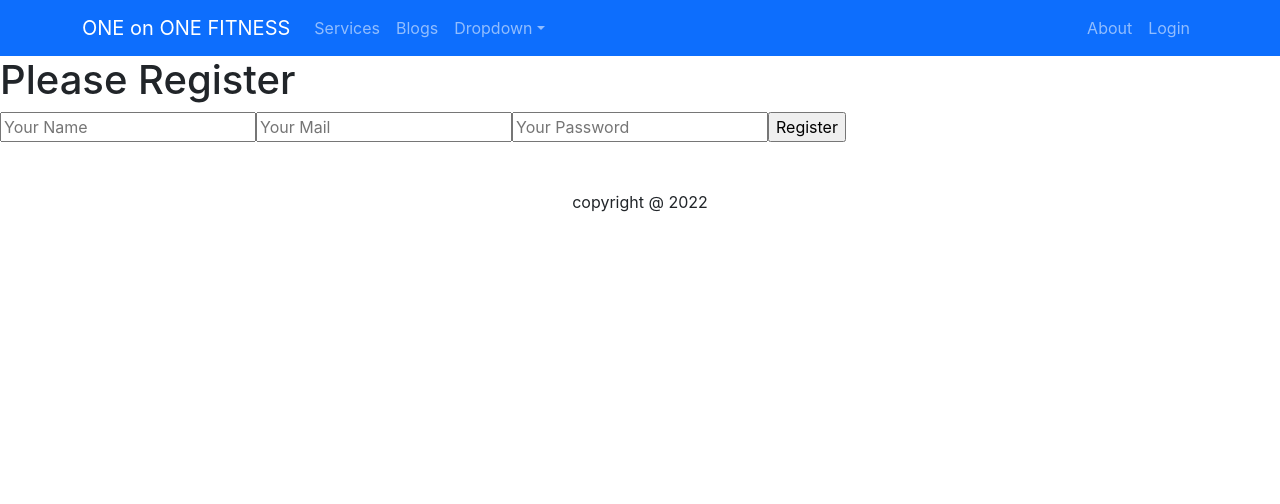
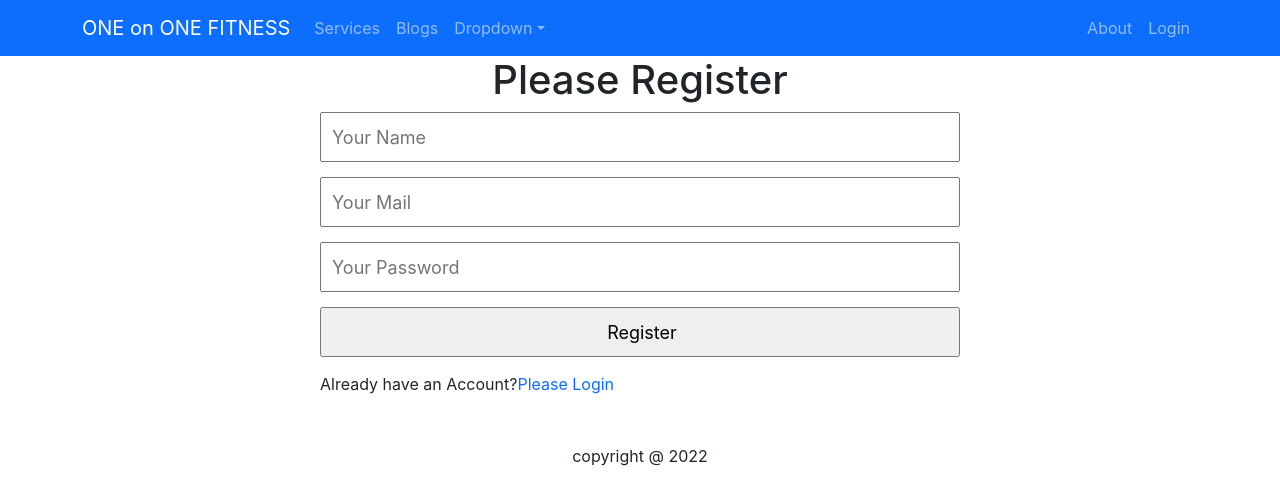
Before and after one commit to AbidHasan0/one-on-one-fitness, a React (Create React App) app: page /register in a window 1280 px wide. Shown: the top 504 px of the page. Built offline with nearby package versions, Linux system fonts and the light colour scheme; no server answers.

Commit message:
add to register form

```diff
--- a/package.json
+++ b/package.json
@@ -11,6 +11,7 @@
     "react": "^18.0.0",
     "react-bootstrap": "^2.2.3",
     "react-dom": "^18.0.0",
+    "react-firebase-hooks": "^5.0.3",
     "react-router-dom": "^6.3.0",
     "react-scripts": "5.0.1",
     "web-vitals": "^2.1.4"
--- a/src/App.js
+++ b/src/App.js
@@ -2,9 +2,11 @@
 import { Route, Routes } from 'react-router-dom';
 import './App.css';
 import About from './Pages/About/About';
+import Checkout from './Pages/Checkout/Checkout';
 import Home from './Pages/Home/Home/Home';
 import Login from './Pages/Login/Login/Login';
 import Register from './Pages/Login/Register/Register';
+import RequireAuth from './Pages/Login/RequireAuth/RequireAuth';
 import Footer from './Pages/Shared/Footer/Footer';
 import Header from './Pages/Shared/Header/Header';
 import Notfound from './Pages/Shared/Notfound/Notfound';
@@ -19,6 +21,11 @@ function App() {
         <Route path='/about' element={<About></About>}></Route>
         <Route path='login' element={<Login></Login>}></Route>
         <Route path='/register' element={<Register></Register>}></Route>
+        <Route path='/checkout' element={
+          <RequireAuth>
+            <Checkout></Checkout>
+          </RequireAuth>
+        }></Route>
         <Route path='*' element={<Notfound></Notfound>}></Route>
 
 
--- /dev/null
+++ b/src/Pages/Checkout/Checkout.js
@@ -0,0 +1,11 @@
+import React from 'react';
+
+const Checkout = () => {
+   return (
+      <div>
+         <h1>Please Checkout Your Booking</h1>
+      </div>
+   );
+};
+
+export default Checkout;
--- a/src/Pages/Home/Service/Service.js
+++ b/src/Pages/Home/Service/Service.js
@@ -1,4 +1,5 @@
 import React from 'react';
+import { Link } from 'react-router-dom';
 import './Service.css'
 
 const Service = ({ service }) => {
@@ -9,7 +10,10 @@ const Service = ({ service }) => {
          <h3>Name: {name}</h3>
          <p>Price:${price}</p>
          <p><small>Detail: {detail}</small></p>
-         <button className='btn btn-primary'>Book:{name}</button>
+         <Link to="/checkout">
+            <button className='btn btn-primary'>Book:{name}</button>
+         </Link>
+
       </div>
    );
 };
--- a/src/Pages/Login/Login/Login.js
+++ b/src/Pages/Login/Login/Login.js
@@ -1,18 +1,35 @@
 import React, { useRef } from 'react';
 import { Button, Form } from 'react-bootstrap';
-import { Link, useNavigate } from 'react-router-dom';
+import { useSignInWithEmailAndPassword } from 'react-firebase-hooks/auth';
+import { Link, useLocation, useNavigate } from 'react-router-dom';
+import auth from '../../../firebase.init';
 
 const Login = () => {
    const emailRef = useRef("");
    const passwordRef = useRef("");
    const navigate = useNavigate();
 
+   const location = useLocation();
+   let form = location.state?.form?.pathname || '/';
+
+   const [
+      signInWithEmailAndPassword,
+      user,
+      loading,
+      error,
+   ] = useSignInWithEmailAndPassword(auth);
+
+   if (user) {
+      navigate(form, { replace: true });
+
+   }
 
    const handleSubmit = (event) => {
       event.preventDefault();
       const email = emailRef.current.value;
       const password = passwordRef.current.value;
-      console.log(email, password);
+
+      signInWithEmailAndPassword(email, password)
    }
 
    const navigateRegister = (event) => {
--- /dev/null
+++ b/src/Pages/Login/Register/Register.css
@@ -0,0 +1,15 @@
+.register-form {
+   margin: 0 auto;
+   width: 50%;
+}
+
+
+
+.register-form input {
+   display: block;
+   width: 100%;
+   height: 50px;
+   padding-left: 10px;
+   font-size: 18px;
+   margin-bottom: 15px;
+}
--- a/src/Pages/Login/Register/Register.js
+++ b/src/Pages/Login/Register/Register.js
@@ -1,10 +1,39 @@
 import React from 'react';
+import { Link, useNavigate } from 'react-router-dom';
+import { useCreateUserWithEmailAndPassword } from 'react-firebase-hooks/auth';
+import './Register.css'
+import auth from '../../../firebase.init'
 
 const Register = () => {
+   const [
+      createUserWithEmailAndPassword,
+      user,
+      loading,
+      error,
+   ] = useCreateUserWithEmailAndPassword(auth);
+
+   const navigate = useNavigate();
+
+
+   const navigateLogin = () => {
+      navigate('/login')
+   }
+   if (user) {
+      navigate('/home')
+   }
+
+   const handleRegister = (event) => {
+      event.preventDefault();
+      const name = event.target.name.value;
+      const email = event.target.email.value;
+      const password = event.target.password.value;
+
+      createUserWithEmailAndPassword(email, password);
+   }
    return (
       <div className='register-form'>
-         <h1>Please Register</h1>
-         <form>
+         <h1 style={{ textAlign: 'center' }}>Please Register</h1>
+         <form onSubmit={handleRegister}>
             <input type="text" name="name" id="" placeholder='Your Name' />
 
             <input type="email" name="email" id="" placeholder='Your Mail' required />
@@ -13,6 +42,7 @@ const Register = () => {
 
             <input type="submit" value="Register" />
          </form>
+         <p>Already have an Account?<Link to='/login' className='text-primary pe-auto text-decoration-none' onClick={navigateLogin}>Please Login</Link></p>
       </div>
    );
 };
--- /dev/null
+++ b/src/Pages/Login/RequireAuth/RequireAuth.js
@@ -0,0 +1,16 @@
+import React from 'react';
+import { useAuthState } from 'react-firebase-hooks/auth';
+import { Navigate, useLocation } from 'react-router-dom';
+import auth from '../../../firebase.init';
+
+const RequireAuth = ({ children }) => {
+   const [user] = useAuthState(auth);
+   const location = useLocation();
+
+   if (!user) {
+      return <Navigate to='/login' state={{ form: location }} replace />;
+   }
+   return children;
+};
+
+export default RequireAuth;
--- a/src/Pages/Shared/Header/Header.js
+++ b/src/Pages/Shared/Header/Header.js
@@ -1,8 +1,16 @@
+import { signOut } from 'firebase/auth';
 import React from 'react';
 import { Container, Nav, Navbar, NavDropdown } from 'react-bootstrap';
+import { useAuthState } from 'react-firebase-hooks/auth';
 import { Link } from 'react-router-dom';
+import auth from '../../../firebase.init';
 
 const Header = () => {
+   const [user] = useAuthState(auth);
+
+   const handleSignOut = () => {
+      signOut(auth);
+   }
    return (
 
       <>
@@ -25,9 +33,13 @@ const Header = () => {
                   </Nav>
                   <Nav>
                      <Nav.Link as={Link} to="/about">About</Nav.Link>
-                     <Nav.Link eventKey={2} as={Link} to="/login">
-                        Login
-                     </Nav.Link>
+                     {
+                        user ?
+                           <button className='btn btn-link text-white text-decoration-none' onClick={handleSignOut}>Sign out</button>
+                           :
+                           <Nav.Link as={Link} to="/login">
+                              Login
+                           </Nav.Link>}
                   </Nav>
                </Navbar.Collapse>
             </Container>
```
Also changed, not shown: src/Pages/ServiceDetail/ServiceDetail.js (deleted, +0 -11 lines), 1 other file (tests, documents, lock files or other folders).
